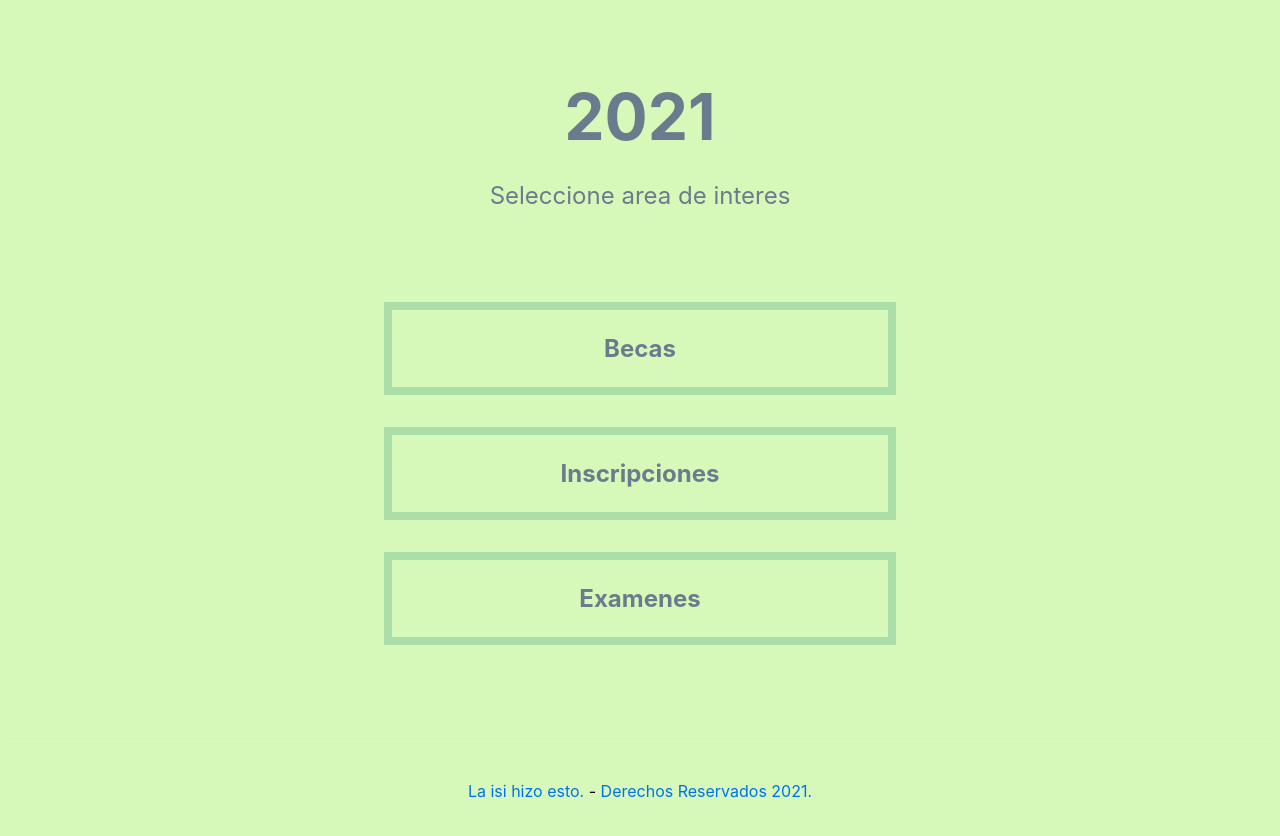
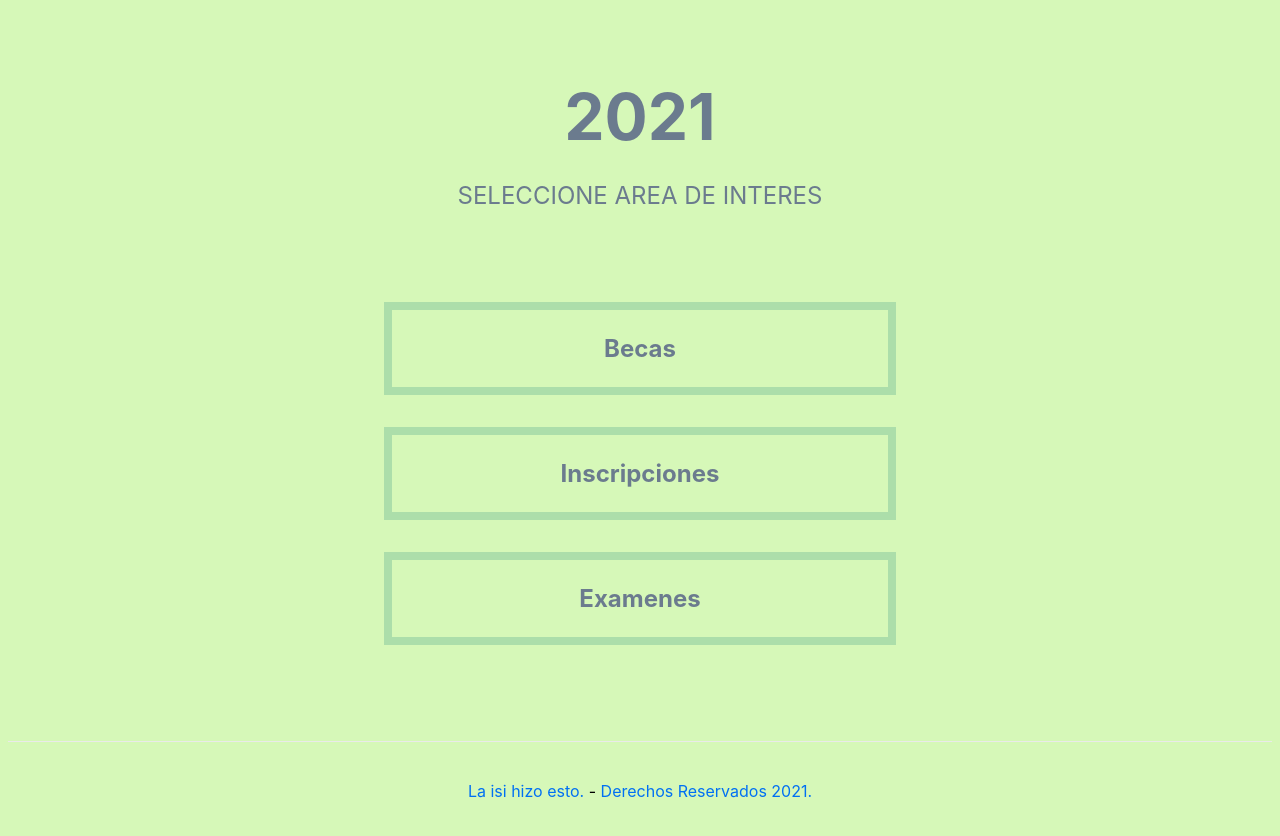
Before and after one commit to isiIH/isi-y-sus-esclavos, a Next.js app: page / in a window 1280 px wide. Shown: the top 836 px of the page. Built offline with nearby package versions, Linux system fonts and the light colour scheme.

Commit message:
puse mayusculas

```diff
--- a/pages/index.js
+++ b/pages/index.js
@@ -15,7 +15,7 @@ const Index = () => {
         <h1 className="title">2021</h1>
 
         <p className="description">
-          Seleccione area de interes
+          SELECCIONE AREA DE INTERES
         </p>
 
         <div className="grid">
```
